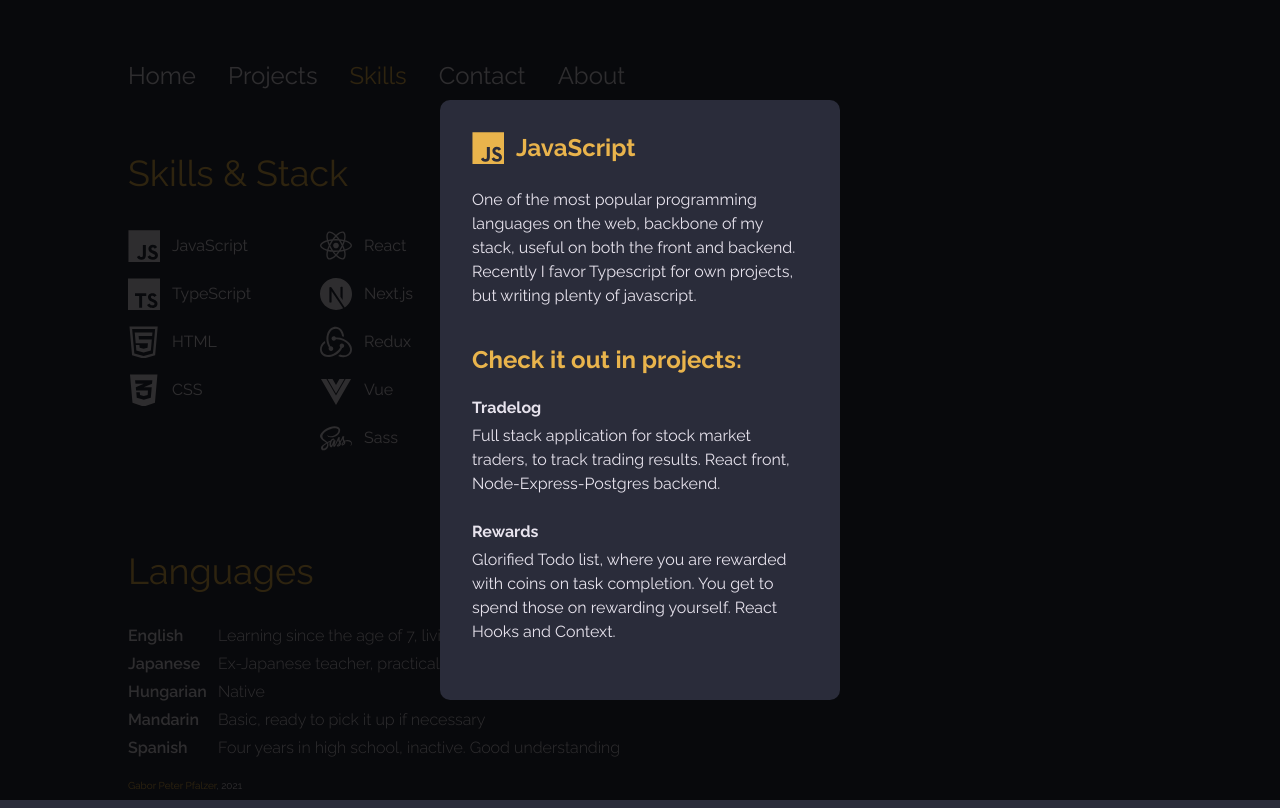
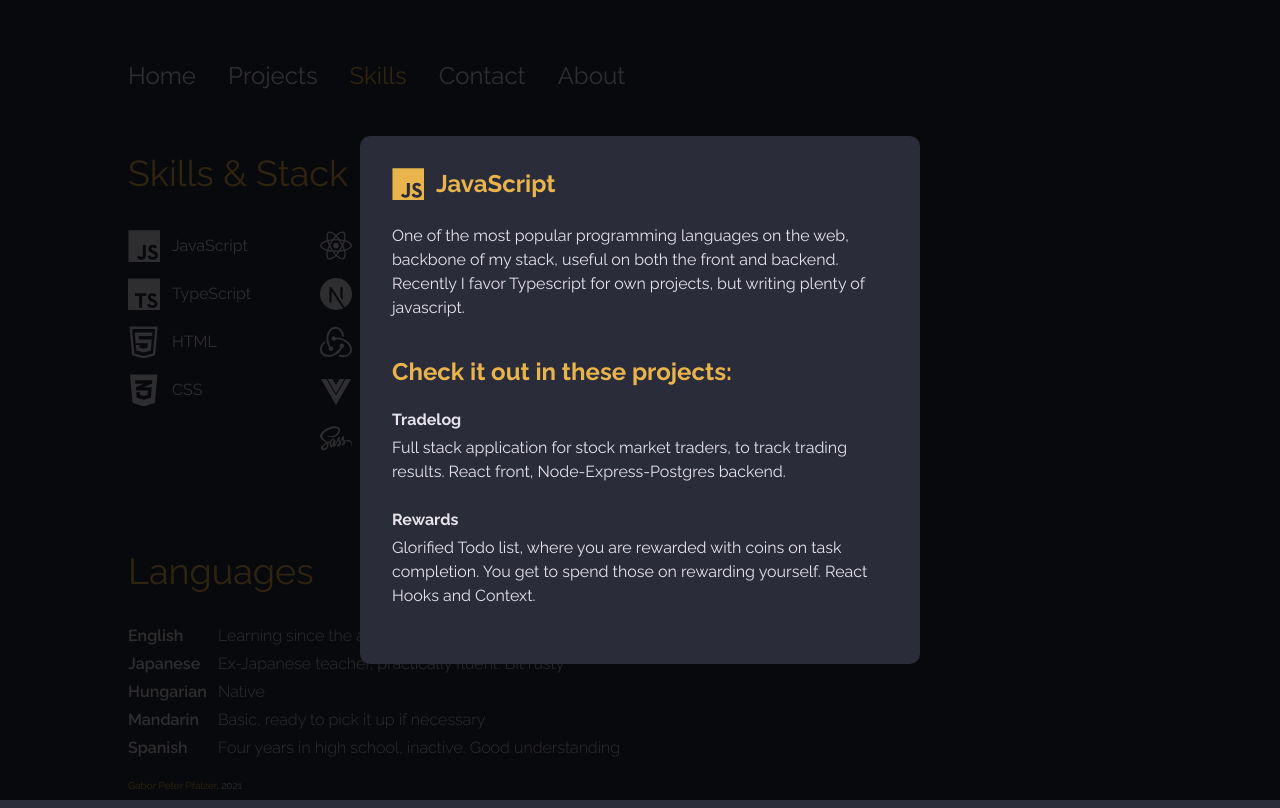
Before and after one commit to pfalzergbr/portfolio, a Next.js app: page /skills in a window 1280 px wide. Both pictures are taken after a click on the element "JavaScript". Built offline with nearby package versions, Linux system fonts and the light colour scheme.

Commit message:
add brief tech descriptions

```diff
--- a/components/skills/TechModal.tsx
+++ b/components/skills/TechModal.tsx
@@ -12,7 +12,6 @@
 
 const TechModal: React.FC<TechModalProps> = ({ techData }) => {
   const { icon, label, description, projects } = techData;
-
 
   return (
     <motion.div
@@ -32,7 +31,7 @@
       {projects && (
         <div className={styles.techModalProjects}>
           <h3 className={styles.techModalProjectsHeader}>
-            Check it out in projects:
+            Check it out in these projects:
           </h3>
           <ul className={styles.techModalProjectsList}>
             {projects.map((project) => {
--- a/components/skills/styles/TechModal.module.scss
+++ b/components/skills/styles/TechModal.module.scss
@@ -13,7 +13,8 @@
   z-index: 20;
 
   @include tablet-portrait-up {
-    width: 40rem;
+    max-width: 56rem;
+    // min-width: 40rem;
     height: auto;
     top: 50%;
     left: 50%;
--- a/data/techData.ts
+++ b/data/techData.ts
@@ -1,3 +1,5 @@
+import { projects } from './projects';
+
 export interface ProjectSnippet {
   title: string;
   size: string;
@@ -54,37 +56,138 @@
     icon: 'html',
     label: 'HTML',
     description:
-      'Like everyone else on the web, I am using HTML in almost every projects, in some shape and form. I write a lot of JSX or Vue template, but I have also briefly used server side templating engines as well, like Handlebars, EJS or Pug.',
+      'Like everyone else on the web, I am using HTML in nearly every projects, in some shape and form. I write a lot of JSX or Vue template, but I have also briefly used server side templating engines as well, like Handlebars, EJS or Pug.',
   },
   {
     icon: 'css',
     label: 'CSS',
-    description:
-      'The markup language that makes the web look great, integral part of almost all websites. Although I prefer writing CSS from scratch for educational purposes, I briefly touched on some frameworks as well: Materialize, Material UI and Bootstrap. Quite a fan of flexbox and grid.',
+    description: `The markup language that makes the web look great, integral part of almost all websites. Although I prefer writing CSS from scratch for educational purposes, I briefly touched on some frameworks as well: Materialize, Material UI and Bootstrap. I especially enjoy writing with Sass syntax, using BEM convention, or css modules for React.`,
   },
 ];
 
 export const frontendBlock: Tech[] = [
-  { icon: 'react', label: 'React' },
-  { icon: 'nextjs', label: 'Next.js' },
-  { icon: 'redux', label: 'Redux' },
-  { icon: 'vue', label: 'Vue' },
+  {
+    icon: 'react',
+    label: 'React',
+    description: `First front-end library I worked with, my primary choice of building full stack web applications, JavaScript or TypeScript. I like extensibility and the massive number of community packages available.
+    Familiar with hooks, context, reducers and Redux integration. I mostly use functional components and hooks syntax myself, but I have no issues working with Class based architecture if necessary.`,
+    projects: [
+      {
+        title: 'Tradelog',
+        size: 'full',
+        path: '#',
+        snippet:
+          'Full stack application for stock market traders, to track trading results. React front, Node-Express-Postgres backend.',
+      },
+      {
+        title: 'Rewards',
+        size: 'full',
+        path: '#',
+        snippet:
+          'Glorified Todo list, where you are rewarded with coins on task completion. You get to spend those on rewarding yourself. React Hooks and Context.',
+      },
+    ],
+  },
+  {
+    icon: 'nextjs',
+    label: 'Next.js',
+    description: `I use Next.js for server side rendered, and statically generated websites with great performance. This portfolio is also a static site, generated by Next.js. `,
+    projects: [],
+  },
+  {
+    icon: 'redux',
+    label: 'Redux',
+    description:
+      'State management library, based on functional programming principles. I use it with React in larger projects, where context and hooks are just not enough to keep the architecture clean, or need thunks for complex async code. Familiar with both the full boilerplate, and the leaner toolkit approach.',
+    projects: [
+      {
+        title: 'Tradelog',
+        size: 'full',
+        path: '#',
+        snippet:
+          'Full stack application for stock market traders, to track trading results. React front, Node-Express-Postgres backend.',
+      },
+    ],
+  },
+  {
+    icon: 'vue',
+    label: 'Vue',
+    description:
+      'The second frontend framework I picked up after React, so I can appreciate it both for their merits, and have a better understanding on client side design. Happy to work with both Options or Composition API, familiar with routing, Vuex, and built in test utils. Spent some time with Nuxt.js as well, although I spent more time in the React ecosystem.',
+    // projects: []
+  },
   // { icon: 'nuxt', label: 'Nuxt.js' },
-  { icon: 'sass', label: 'Sass' },
+  {
+    icon: 'sass',
+    label: 'Sass',
+    description:
+      'My preferred way of writing more maintainable CSS code, helps structuring my stylesheets better in large projects. I use it mostly integrated into front-end frameworks and libraries.',
+    // projects: []
+  },
 ];
 
 export const backendBlock: Tech[] = [
-  { icon: 'nodejs', label: 'Node.js' },
-  { icon: 'mysql', label: 'MySql' },
-  { icon: 'postgres', label: 'PostgreSQL' },
-  { icon: 'mongodb', label: 'MongoDb' },
-  { icon: 'firebase', label: 'Firebase' },
+  {
+    icon: 'nodejs',
+    label: 'Node.js',
+    description:
+      'Most of my back-end programming experience is building RESTful APIs using the Node.js runtime. Although I have some experience with MVC pattern and server side templating, I tend to separate client and server in my own projects for the single page experience. Very interested in server side architecture going forward.',
+    // projects: []
+  },
+
+  {
+    icon: 'mysql',
+    label: 'MySql',
+    description:
+      'My first encounter with the SQL query language was interacting with MySQL through the command line. Learnt the basics of database design, relations, writing my own queries, using aggregate functions.',
+  },
+  {
+    icon: 'postgres',
+    label: 'PostgreSQL',
+    description:
+      'My go-to SQL flavour for JavaScript based APIs, if my data is highly relational',
+  },
+  {
+    icon: 'mongodb',
+    label: 'MongoDb',
+    description:
+      'Like for many junior developers, my first experience with databases, using mongoDB Atlas. I tend to gravitate towards SQL solutions, especially if my data is highly connected. Aside MQL, also familiar with Mongoose ODM.',
+  },
+
+  {
+    icon: 'firebase',
+    label: 'Firebase',
+    description:
+      'Very convenient way to get started with full stack. Since I especially enjoy backend development, I tend to build my own, I find firebase a great way to fire up a working project quickly, or attach a backend for an experiment. ',
+  },
 ];
 
+export const databaseBlock: Tech[] = [];
+
 export const otherBlock: Tech[] = [
-  { icon: 'git', label: 'Git' },
-  { icon: 'github', label: 'Github' },
-  { icon: 'docker', label: 'Docker' },
-  { icon: 'jest', label: 'Jest' },
-  { icon: 'figma', label: 'Figma' },
+  {
+    icon: 'git',
+    label: 'Git',
+    description:
+      'Version control with Git is part of my regular development workflow, all my own work is committed to my Github repository.',
+  },
+  // { icon: 'github', label: 'Github' },
+  // {
+  //   icon: 'docker',
+  //   label: 'Docker',
+  //   description: 'I mostly develop under subsystem Linux, '
+  // },
+  {
+    icon: 'jest',
+    label: 'Jest',
+    description:
+      'My go to test runner and assertion library for unit and integration tests in javascript, front and backend. I mostly use it in conjunction with React Testing Library or Enzyme on the frontend.',
+    // projects: []
+  },
+  {
+    icon: 'figma',
+    label: 'Figma',
+    description:
+      'I am most definitely a developer, not a UX designer. At the same time, Figma makes it really easy to create my own project mockups, and work on my interfaces visually, before I actually code them. My main passion is code, but I spend plenty of time studying UX/UI fundamentals, and incrementally improve my design skills as well.',
+  },
 ];
--- a/pages/about/index.tsx
+++ b/pages/about/index.tsx
@@ -15,7 +15,7 @@
         <Image
           className={styles.image}
           // layout='responsive'
-          src='/images/profile.png'
+          src='/images/profile-1.png'
           alt='Photo of Gabor'
           width={945}
           height={945}
```
Also changed, not shown: public/images/profile-1.png (renamed from public/images/profile.png).
